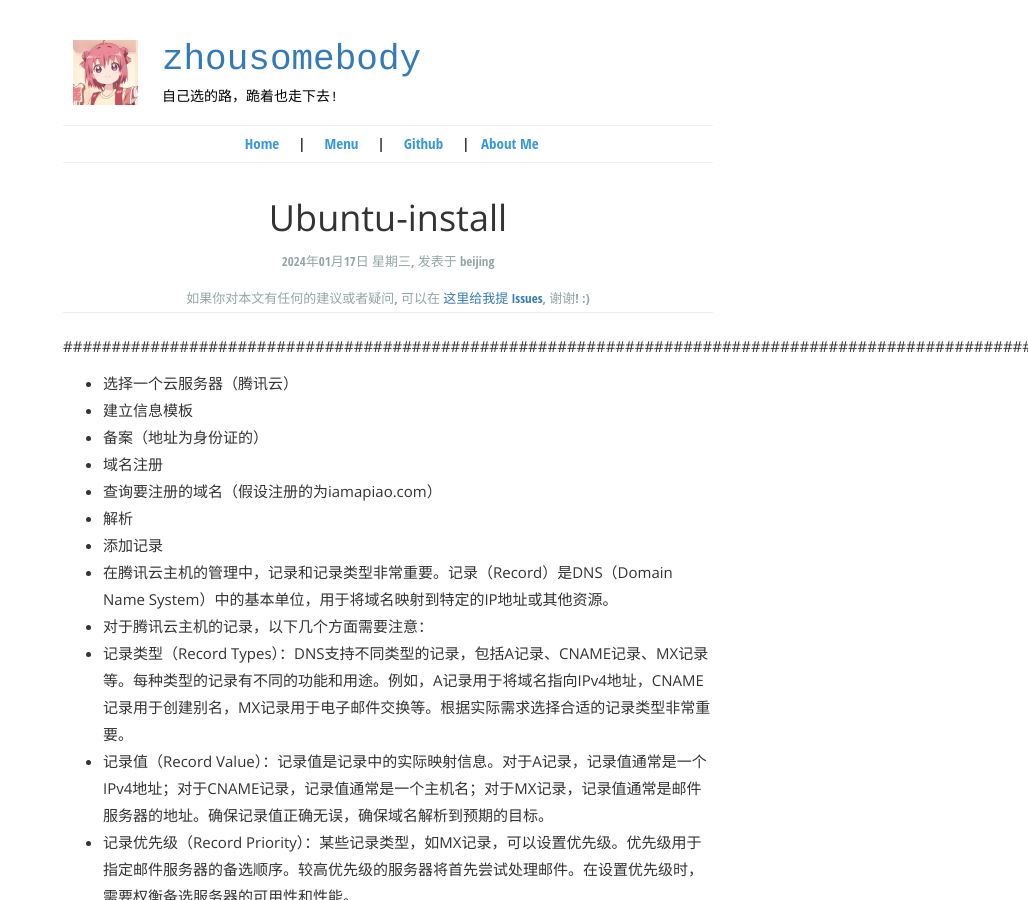
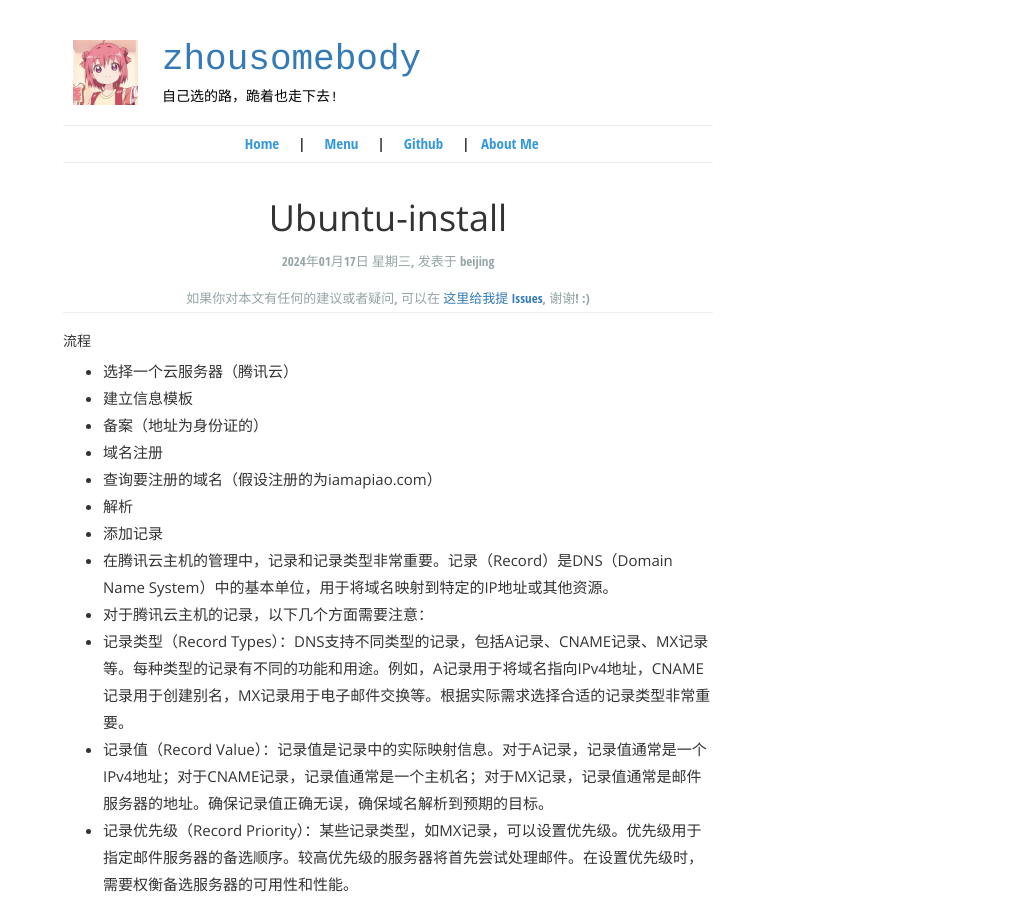
Before and after one commit to zhousomebody/zhousomebody.github.io, a Jekyll site: the page built from _posts/2024-01-17-域名申请.md, in a window 1280 px wide and 900 px high. Shown: the whole window, without its empty margins (252-1280 px from the left). Built offline with Jekyll 4.4.1, drawn with Linux system fonts in a browser that asks for light colours; Markdown is read by kramdown in place of the engine named in the settings.

Commit message:
Update 2024-01-17-域名申请.md

```diff
--- a/_posts/2024-01-17-域名申请.md
+++ b/_posts/2024-01-17-域名申请.md
@@ -6,7 +6,7 @@ location: beijing
 pulished: ture
 excerpt_separator: "##"
 ---
-#####################################################################################################################################################
+##### 流程
 - 选择一个云服务器（腾讯云）
 - 建立信息模板
 - 备案（地址为身份证的）
```
